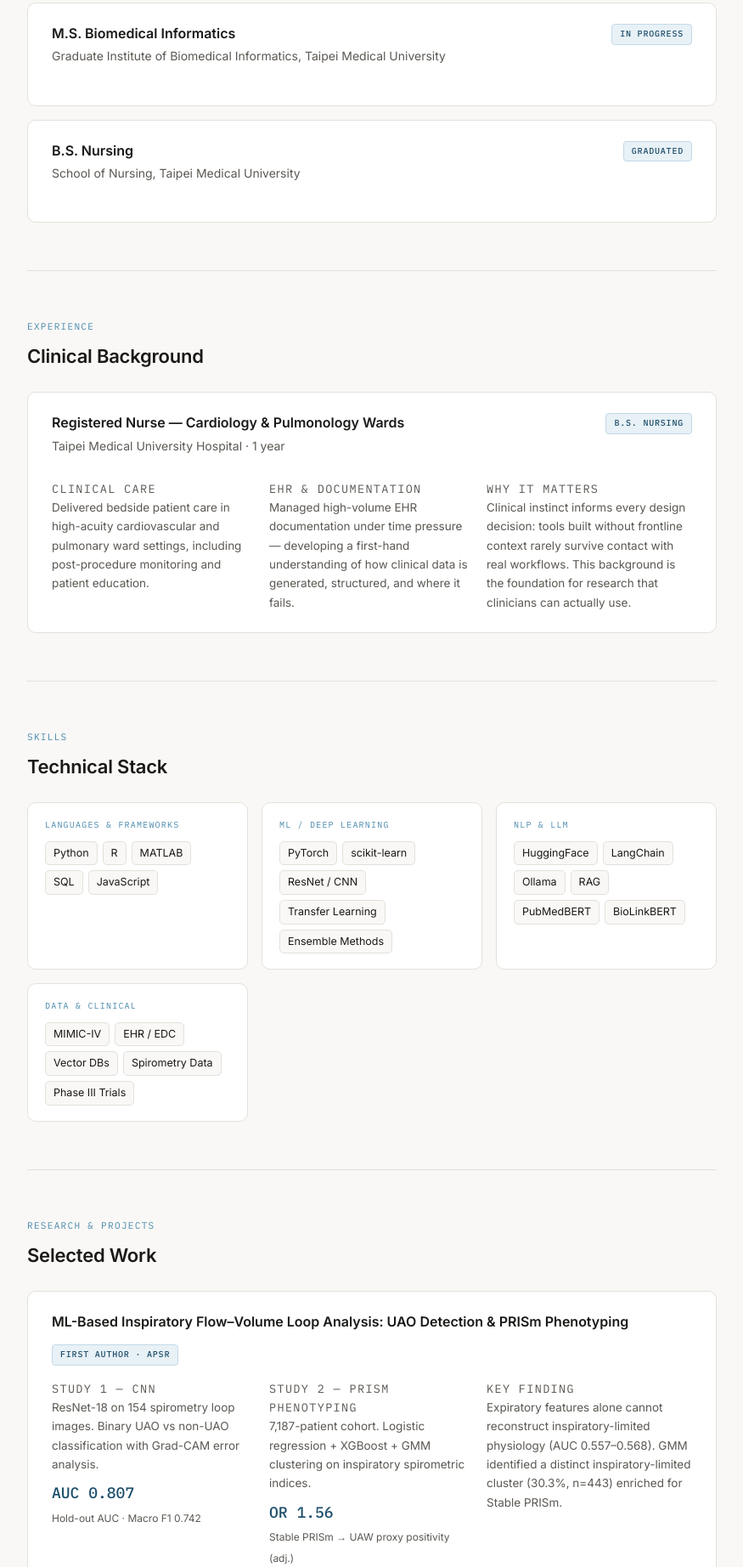
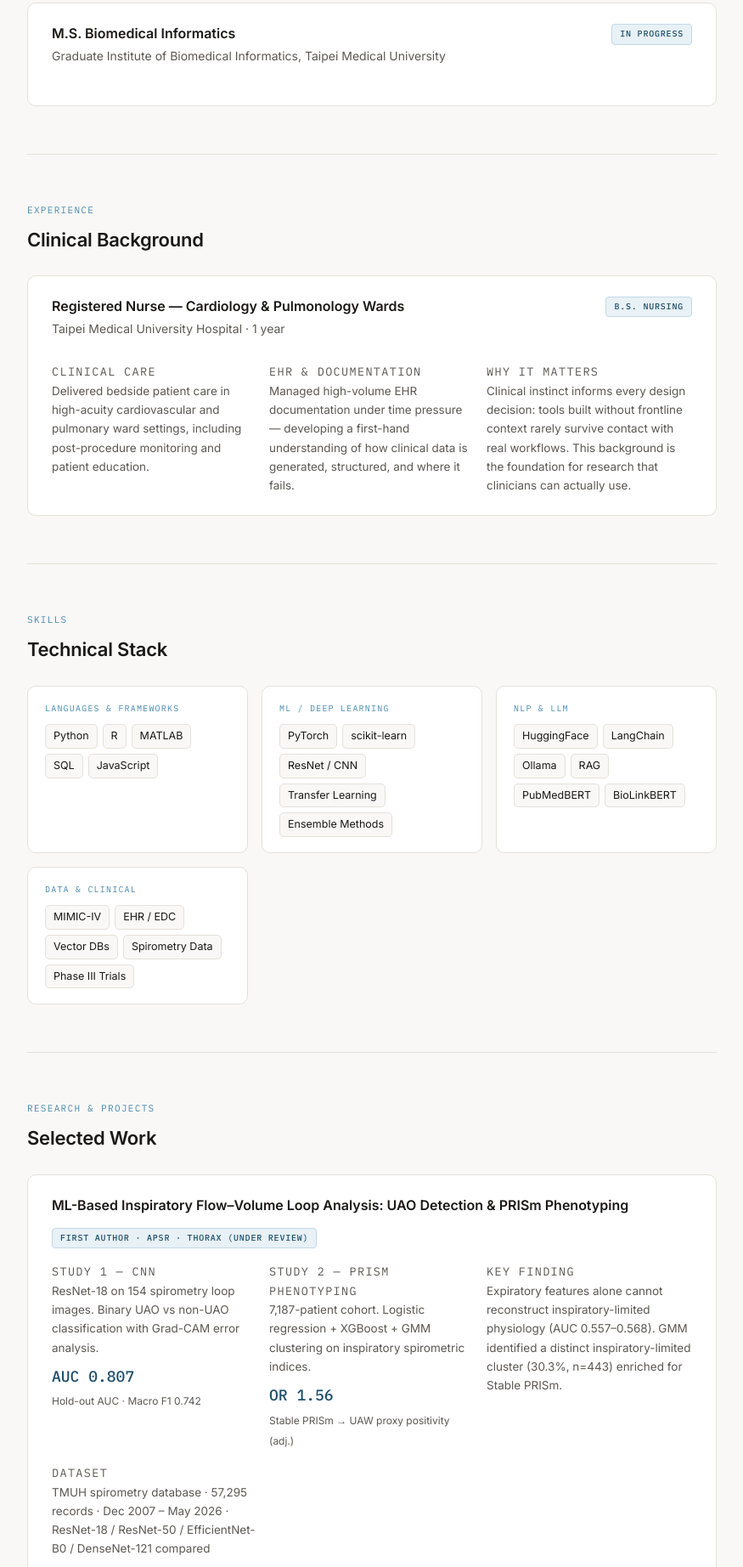
Before and after one commit to juliachou0530/juliachou0530.github.io, a plain HTML site: page index.html in a window 1280 px wide. Shown: the part 875-2719 px from the top of the page at 85% size, without its empty margins (202-1077 px from the left). Drawn offline with Linux system fonts and the light colour scheme.

Commit message:
Update index.html

```diff
--- a/index.html
+++ b/index.html
@@ -381,15 +381,6 @@
         <span class="badge">In Progress</span>
       </div>
     </div>
-    <div class="project" style="margin-bottom:0; margin-top:16px;">
-      <div class="project-header">
-        <div>
-          <h3>B.S. Nursing</h3>
-          <p style="margin-top:4px;font-size:14px;">School of Nursing, Taipei Medical University</p>
-        </div>
-        <span class="badge">Graduated</span>
-      </div>
-    </div>
   </section>
 
   <!-- EXPERIENCE -->
@@ -480,7 +471,7 @@
     <div class="project">
       <div class="project-header">
         <h3>ML-Based Inspiratory Flow–Volume Loop Analysis: UAO Detection & PRISm Phenotyping</h3>
-        <span class="badge">First Author · APSR</span>
+        <span class="badge">First Author · APSR · Thorax (Under Review)</span>
       </div>
       <div class="project-meta">
         <div class="meta-block">
@@ -597,7 +588,12 @@
   <!-- PRESENTATIONS -->
   <section id="presentations">
     <p class="section-label">Presentations</p>
-    <h2>Abstracts & Conferences</h2>
+    <h2>Publications & Conferences</h2>
+
+    <div class="pres-item">
+      <p class="conf">Thorax (BMJ) — Submitted, Under Review</p>
+      <p>"Preserved Ratio Impaired Spirometry Is Independently Associated with an Inspiratory-Limited Physiological Profile: A Longitudinal Cohort Study." Sole first author.</p>
+    </div>
 
     <div class="pres-item">
       <p class="conf">APSR 2026 — Original Research · Respiratory Structure and Function</p>
```
